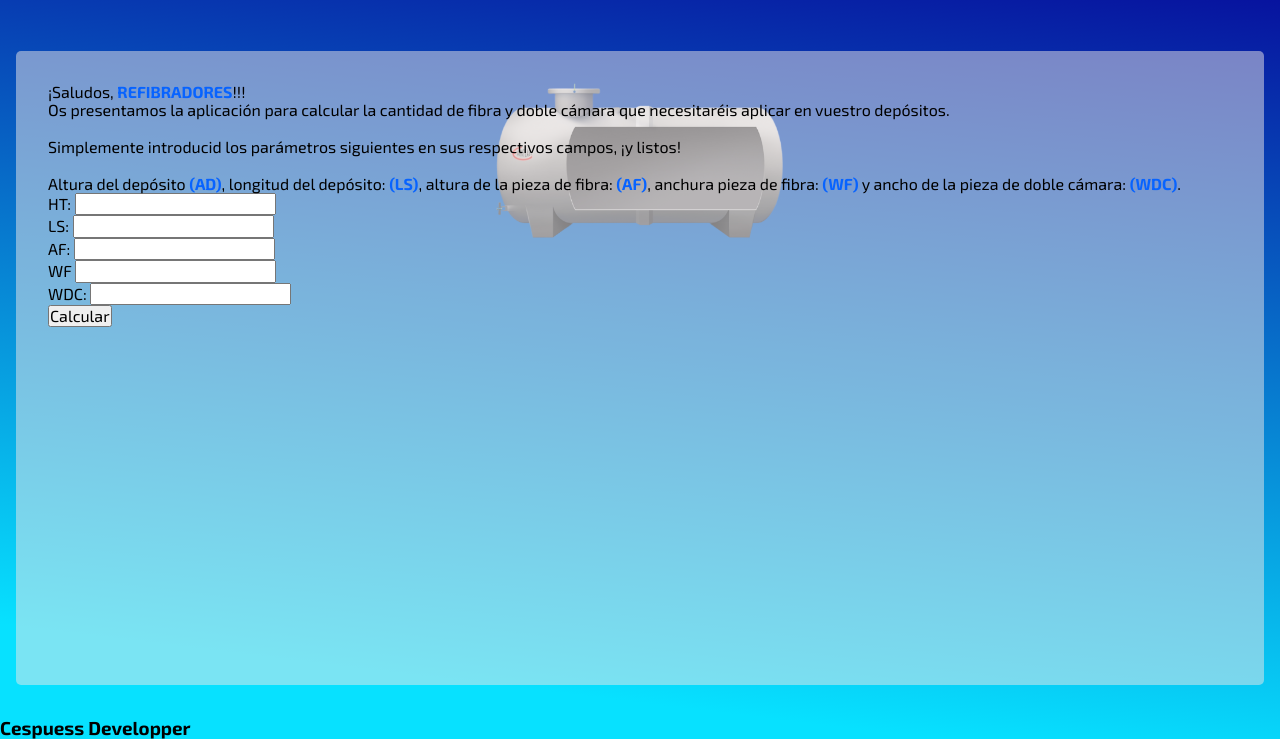
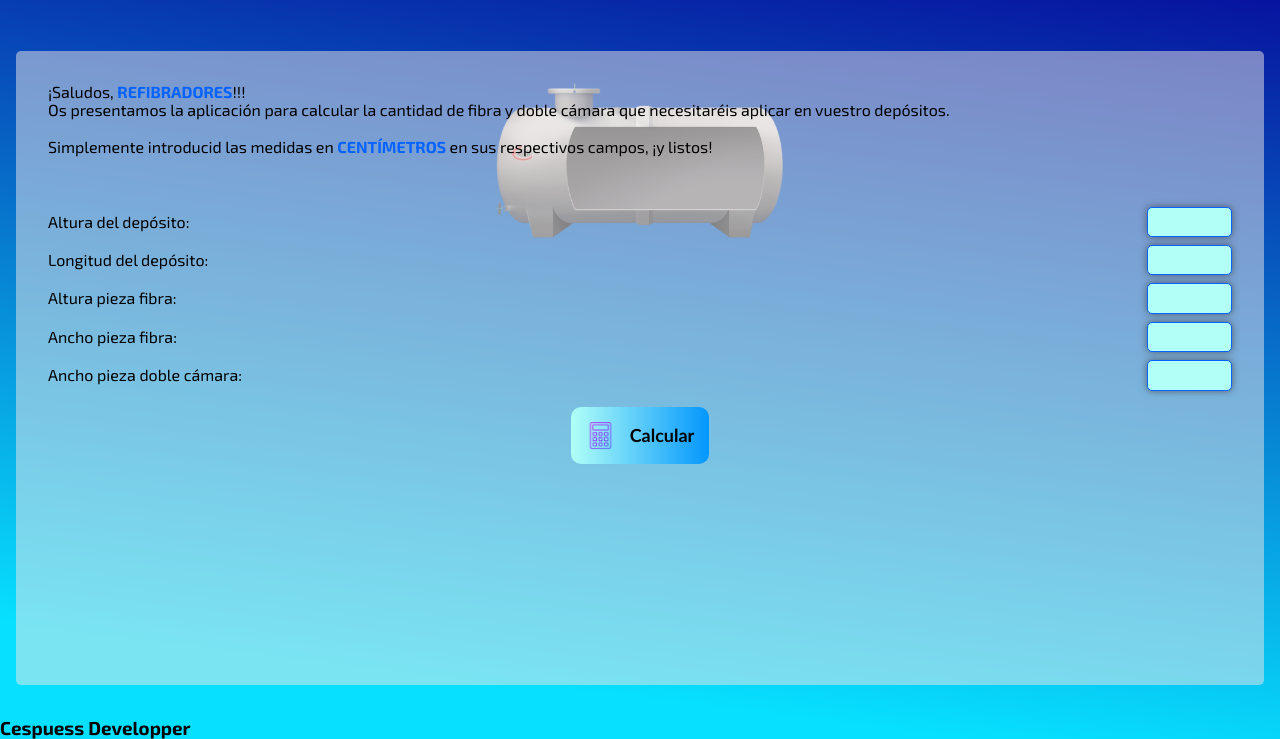
Before and after one commit to Cespuess/fiberglass-calculator, a plain HTML site: page index.html in a window 1280 px wide. Shown: the part 61-800 px from the top of the page. Drawn offline with Linux system fonts and the light colour scheme.

Commit message:
formulario estilizado

```diff
--- a/index.html
+++ b/index.html
@@ -1,5 +1,6 @@
 <!DOCTYPE html>
 <html lang="en">
+
 <head>
   <meta charset="UTF-8">
   <meta name="viewport" content="width=device-width, initial-scale=1.0">
@@ -7,53 +8,81 @@
   <link rel="stylesheet" href="styles/normalize.css">
   <link rel="stylesheet" href="./styles/common.css">
   <link rel="stylesheet" href="styles/header.css">
-    <link rel="stylesheet" href="styles/main.css">
+  <link rel="stylesheet" href="styles/description.css">
+  <link rel="stylesheet" href="styles/form.css">
   <link rel="stylesheet" href="styles/footer.css">
   <title>Fiberglass Calculator</title>
 </head>
+
 <body>
   <header>
     <h1>Fiberglass Calculator</h1>
   </header>
 
   <main>
-      <section id="description">
+    <section class="description">
       <div id="image-tank"></div>
       <p>¡Saludos, <span>refibradores</span>!!!</p>
-        <p>Os presentamos la aplicación para calcular la cantidad de fibra y doble cámara que necesitaréis aplicar en vuestro depósitos.</p><br>
-        <p>Simplemente introducid los parámetros siguientes en sus respectivos campos, ¡y listos!</p><br>
-        <p>Altura del depósito <span>(ad)</span>, longitud del depósito: <span>(ls)</span>, altura de la pieza de fibra: <span>(af)</span>, anchura pieza de fibra: <span>(wf)</span> y ancho de la pieza de doble cámara: <span>(wdc)</span>.</p>
+      <p>Os presentamos la aplicación para calcular la cantidad de fibra y doble cámara que necesitaréis aplicar en
+        vuestro depósitos.</p><br>
+      <p>Simplemente introducid las medidas en <span>centímetros</span> en sus respectivos campos, ¡y listos!</p><br>
+
     </section>
 
-      <section id="data-input">
+    <section class="data-input">
       <form id="form-calculate">
         <div class="form-element form__height-tank">
-            <label for="height-tank">HT:</label>
-            <input type="text" name="height-tank" id="height-tank" required>
+          <label for="height-tank">Altura del depósito:</label>
+          <input type="text"
+            name="height-tank"
+            id="height-tank"
+            pattern="^[0-9]{0,12}([.][0-9]{1,2})?$"
+            required>
         </div>
+
         <div class="form-element form__width-tank">
-            <label for="length-tank">LS:</label>
-            <input type="text" name="length-tank" id="length-tank" required>
+          <label for="length-tank">Longitud del depósito:</label>
+          <input type="text"
+            name="length-tank"
+            id="length-tank"
+            pattern="^[0-9]{0,12}([.][0-9]{1,2})?$"
+            required>
         </div>
+
         <div class="form-element form__height-fiber">
-            <label for="height-fiber">AF:</label>
-            <input type="text" name="height-fiber" id="height-fiber" required>
+          <label for="height-fiber">Altura pieza fibra:</label>
+          <input type="text"
+            name="height-fiber"
+            id="height-fiber"
+            pattern="^[0-9]{0,12}([.][0-9]{1,2})?$"
+            required>
         </div>
+
         <div class="form-element form__width-fiber">
-            <label for="width-fiber">WF</label>
-            <input type="text" name="width-fiber" id="width-fiber" required>
+          <label for="width-fiber">Ancho pieza fibra:</label>
+            <input type="text"
+            name="width-fiber"
+            id="width-fiber"
+            pattern="^[0-9]{0,12}([.][0-9]{1,2})?$"
+            required>
         </div>
+
         <div class="form-element form__width-air-chamber">
-            <label for="width-air-chamber">WDC:</label>
-            <input type="text" name="width-air-chamber" id="width-air-chamber" required>
+          <label for="width-air-chamber">Ancho pieza doble cámara:</label>
+          <input type="text"
+            name="width-air-chamber"
+            id="width-air-chamber"
+            pattern="^[0-9]{0,12}([.][0-9]{1,2})?$"
+            required>
         </div>
-          <div id="button-container">
-            <button type="submit">Calcular</button>
+
+        <div class="form-button-container">
+          <button type="submit" class="form-button"><span></span>Calcular</button>
         </div>
       </form>
     </section>
 
-      <section id="data-output">
+    <section class="data-output">
 
     </section>
   </main>
@@ -64,4 +93,5 @@
 
   <script type="module" src="index.js"></script>
 </body>
+
 </html>
--- a/styles/common.css
+++ b/styles/common.css
@@ -46,3 +46,16 @@ body {
   font-family: 'Exo-2', 'Geneva', sans-serif;
   font-size: 16px;
 }
+
+main {
+  margin: 2rem 1rem;
+  padding: 2rem;
+  background-color: var(--bg-color-main);
+  border-radius: 5px;
+}
+
+span {
+  color: var(--color1);
+  font-weight: bold;
+  text-transform: uppercase;
+}
--- a/styles/main.css
+++ b/styles/description.css
@@ -1,17 +1,4 @@
-main {
-  margin: 2rem 1rem;
-  padding: 2rem;
-  background-color: var(--bg-color-main);
-  border-radius: 5px;
-}
-
-span {
-  color: var(--color1);
-  font-weight: bold;
-  text-transform: uppercase;
-}
-
-#description {
+.description {
   position: relative;
 }
 
--- /dev/null
+++ b/styles/form.css
@@ -0,0 +1,71 @@
+form {
+  margin: 2rem auto;
+}
+
+.form-element {
+  display: flex;
+  align-items: center;
+  justify-content: space-between;
+}
+
+.form-element+.form-element {
+  margin-top: 0.5rem;
+}
+
+form input {
+  width: 85px;
+  padding: 5px;
+  border-width: 1px;
+  border-color: var(--color1);
+  background-color: var(--color5);
+  color: #000000;
+  border-style: solid;
+  border-radius: 5px;
+  box-shadow: 0px 0px 7px rgba(66,66,66,.75);
+  text-shadow: 0px 0px 6px rgba(66,66,66,.51);
+}
+
+form input:focus {
+  outline-color: var(--color3);
+}
+
+.form-button-container {
+  display: flex;
+  align-items: center;
+  justify-content: center;
+  margin-top: 1rem;
+}
+
+.form-button{
+  background: linear-gradient(to right, var(--color5) , var(--color2));
+  background-color: var(--color5);
+  color: #000000;
+  font-family: Trebuchet MS;
+  font-size: 18px;
+  font-weight: 800;
+  font-style: normal;
+  text-decoration: none;
+  padding: 14px 15px;
+  border: 0px solid #000;
+  border-radius: 10px;
+  display: inline-flex;
+  justify-content: center;
+  align-items: center;
+ }
+ .form-button span{
+  margin-right: 15px;
+  display: block;
+  width: 29px;
+  height: 29px;
+  background-image: url(../images/calculator.png);
+  background-repeat: no-repeat;
+  background-size: contain;
+  transform: rotate(0deg);
+ }
+ .form-button:hover{
+  background: linear-gradient(to right,var(--color4) , var(--color1));
+  background-color: var(--color4);
+ }
+ .form-button:active{
+  transform: scale(0.95);
+ }
```
Also changed, not shown: images/calculator.png (added). Lines whose indentation alone changed are shown as unchanged.
